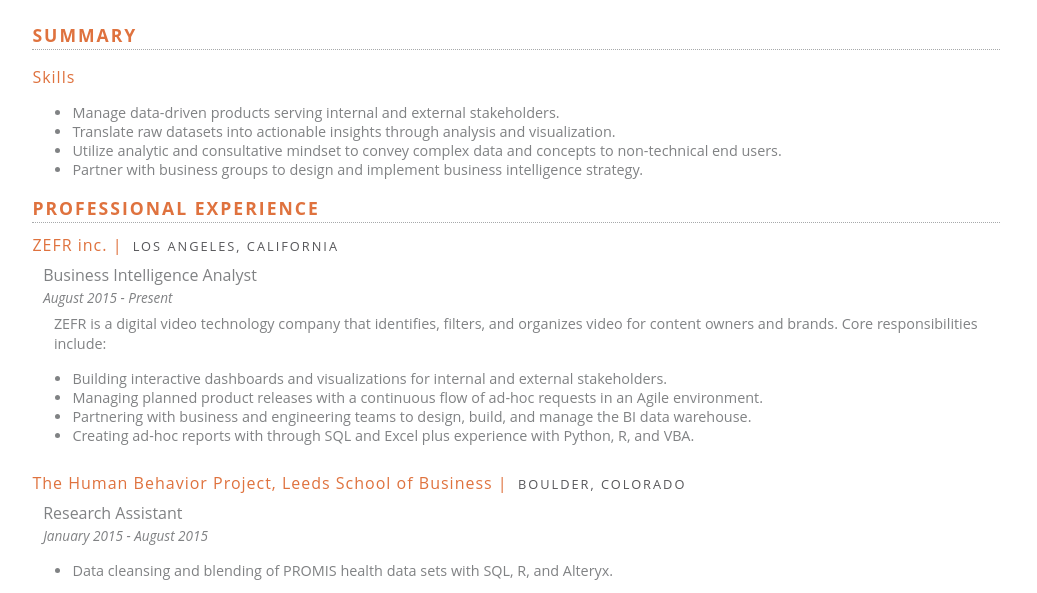
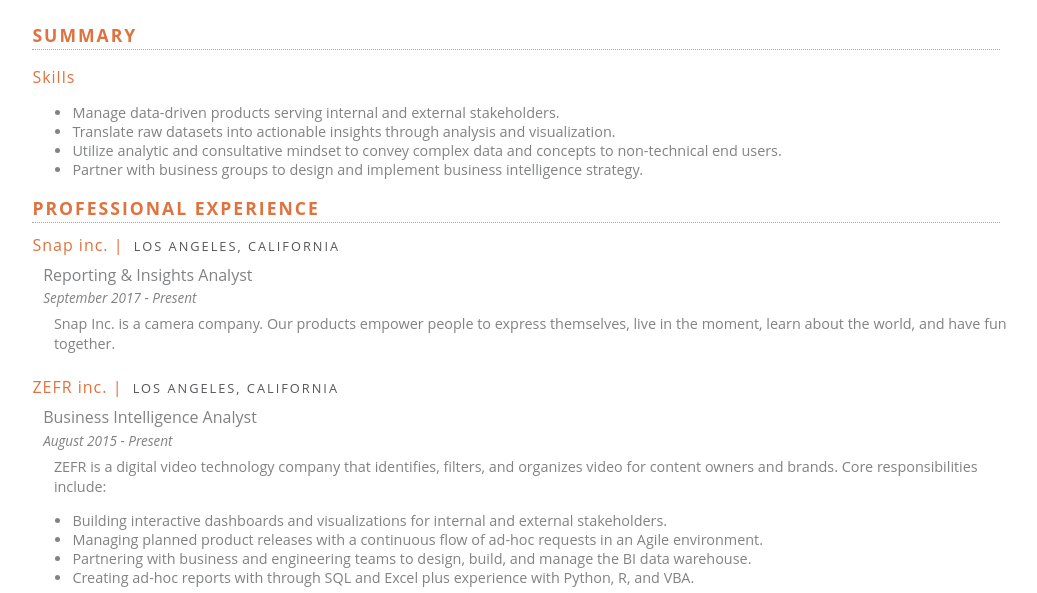
Before and after one commit to cameronhobbs/cameronhobbs.github.io, a plain HTML site: page index.html in a window 1280 px wide. Shown: the part 144-737 px from the top of the page, without its empty margins (70-1107 px from the left). Drawn offline with Linux system fonts and the light colour scheme.

Commit message:
add snap job

```diff
--- a/index.html
+++ b/index.html
@@ -25,6 +25,9 @@
       <li>Partner with business groups to design and implement business intelligence strategy.</li>
       </ul>
         <h2 class="category-headers">Professional Experience</h2><hr>
+     <a class="primary-titles" href="https://snap.com/" target="_blank">Snap inc. | <span class="location">Los Angeles, California</p></a>
+        <p class="category-details">Reporting & Insights Analyst<br/><span class="timeline">September 2017 - Present</span></p>
+        <p class="category-description">Snap Inc. is a camera company. Our products empower people to express themselves, live in the moment, learn about the world, and have fun together. </p>
         <a class="primary-titles" href="https://zefr.com/" target="_blank">ZEFR inc. | <span class="location">Los Angeles, California</p></a>
         <p class="category-details">Business Intelligence Analyst<br/><span class="timeline">August 2015 - Present</span></p>
         <p class="category-description">
```
